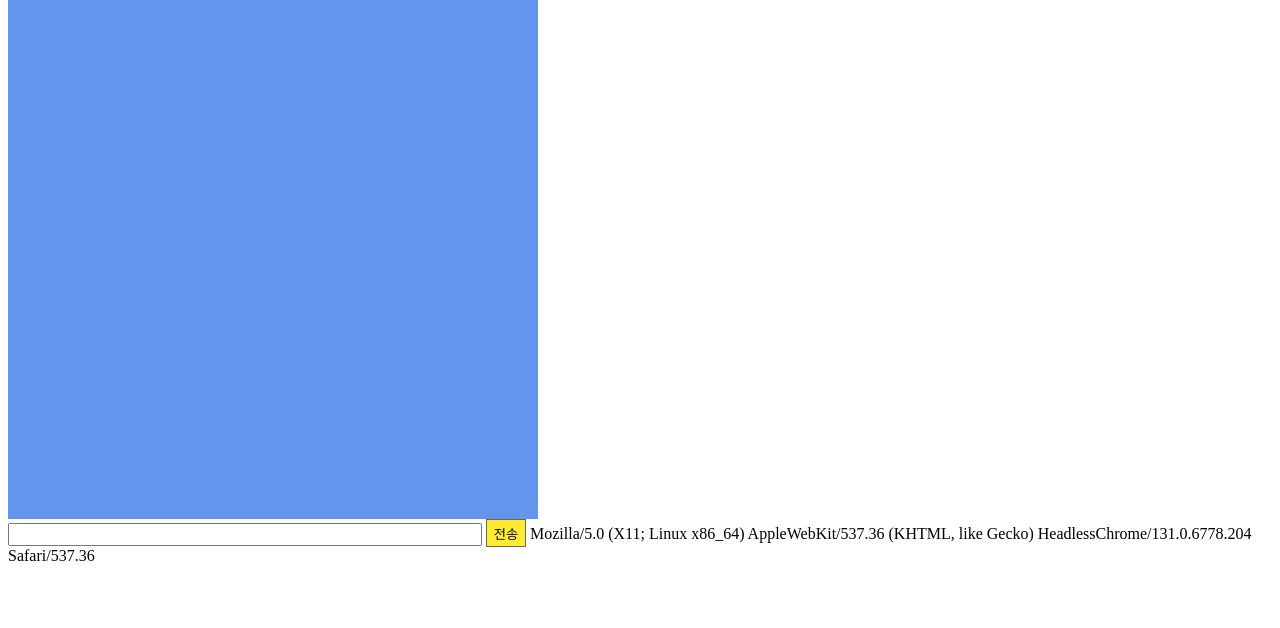
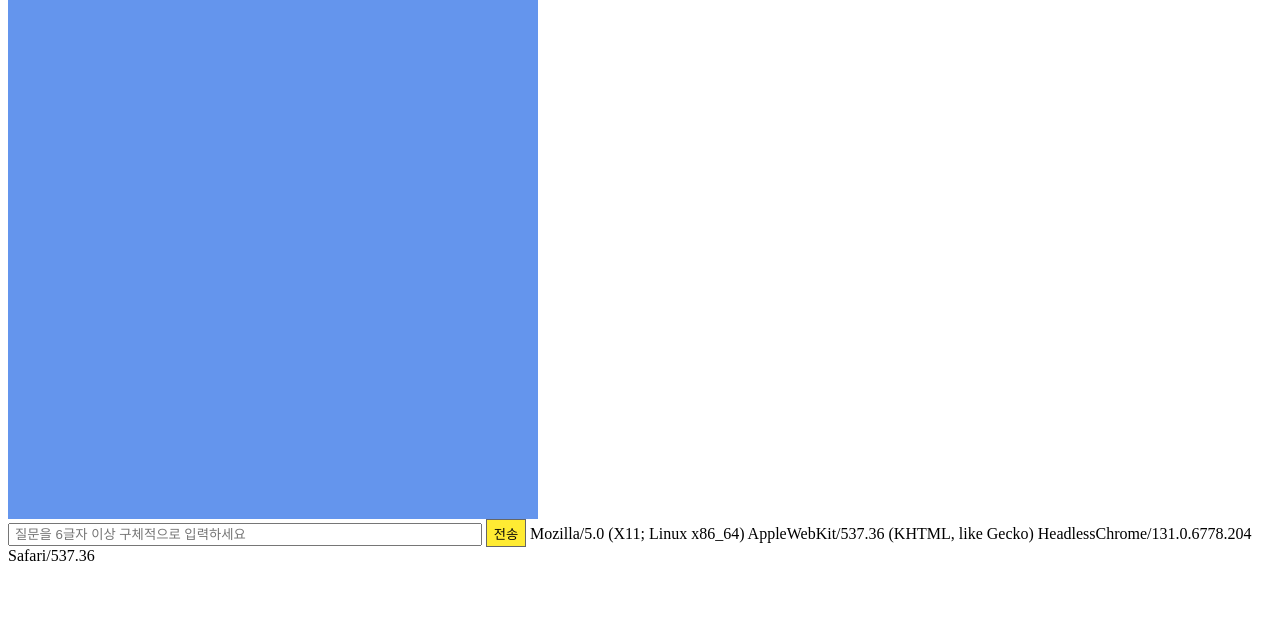
Before and after one commit to kungmo/faq_chatbot_science_3rd, a Python web app: template templates/addresses/chat_test.html in a window 1280 px wide. Shown: the part 126-754 px from the top of the page. Run offline with Jinja, Linux system fonts and the light colour scheme; the template is opened without the code that fills it, so the values that code supplies are empty.

Commit message:
챗봇 업데이트 16 (질문 입력하는 곳에 placeholder 설명 넣기 2021204)

```diff
--- a/templates/addresses/chat_test.html
+++ b/templates/addresses/chat_test.html
@@ -24,7 +24,7 @@
 </div>
 <div id="divbox" class="chat_content"></div>
 <form id="form" style="display:inline">
-    <input type="text" name="input1" class="chat_input" id="input1" size="74" style="display:inline; width:460px;" />
+    <input type="text" name="input1" class="chat_input" id="input1" size="74" style="display:inline; width:460px;" placeholder="질문을 6글자 이상 구체적으로 입력하세요"/>
     <input type="button" value="전송" id="btn_submit" class="send_btn" style="display:inline; width:40px;" />
 </form>
 <script>
```
